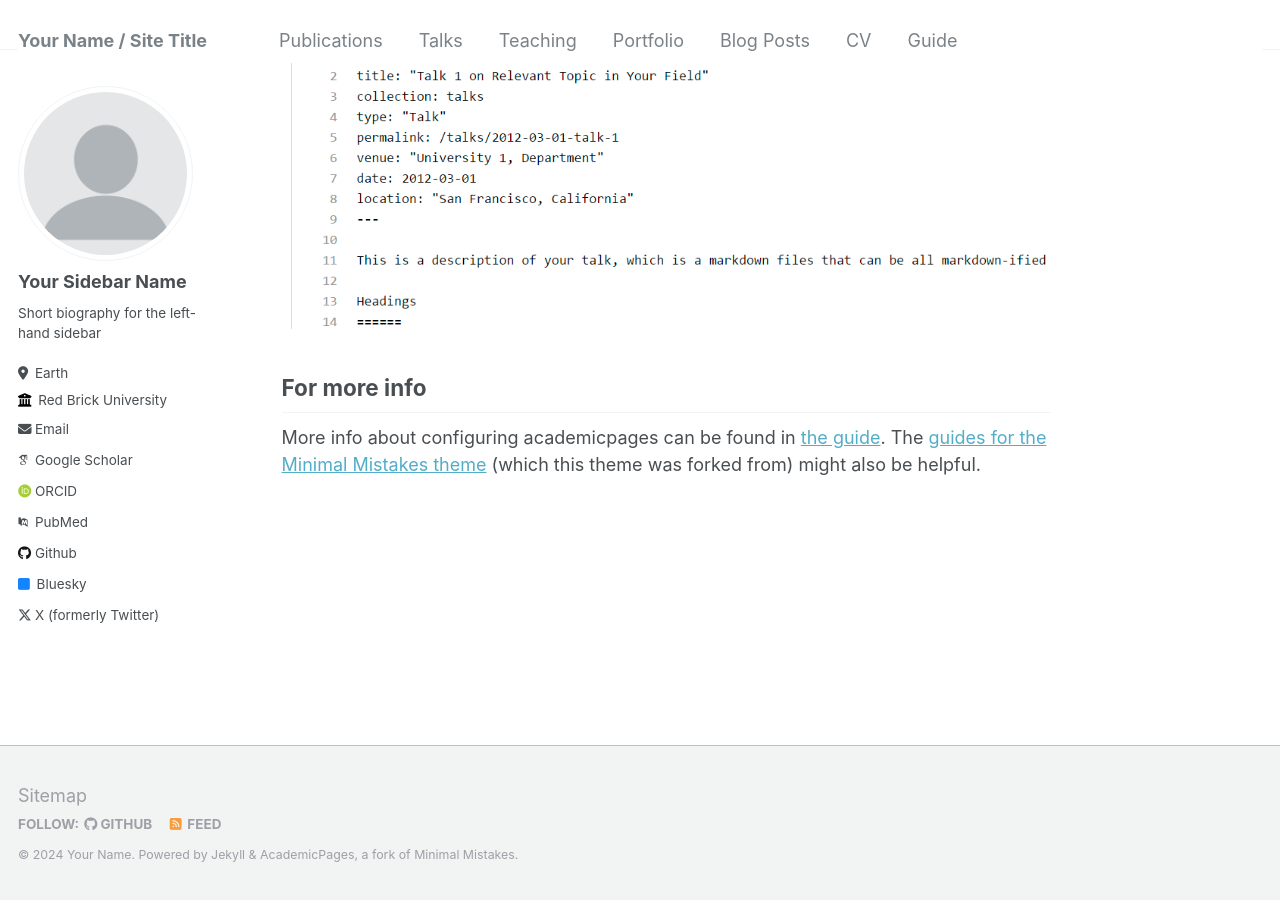
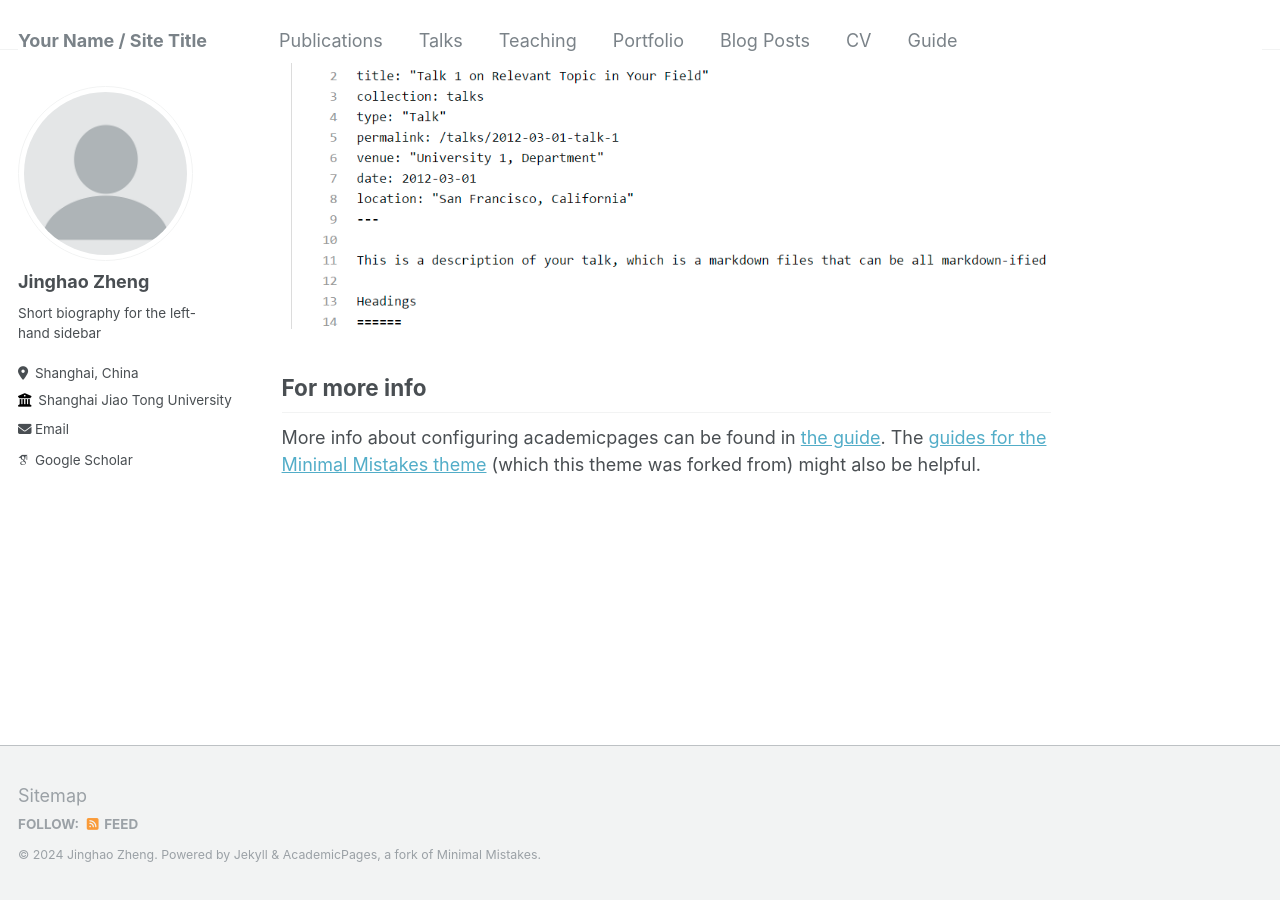
Before and after one commit to JinghaoZheng/JinghaoZheng.github.io, a Jekyll site: the page built from _pages/about.md, in a window 1280 px wide and 900 px high, scrolled down 2640 px. Built offline with Jekyll 4.4.1, drawn with Linux system fonts in a browser that asks for light colours; some web fonts are replaced.

Commit message:
Update _config.yml

```diff
--- a/_config.yml
+++ b/_config.yml
@@ -10,7 +10,7 @@
 locale                   : "en-US"
 title                    : "Your Name / Site Title"
 title_separator          : "-"
-name                     : &name "Your Name"
+name                     : &name "Jinghao Zheng"
 description              : &description "personal description"
 url                      : https://academicpages.github.io # the base hostname & protocol for your site e.g. "https://mmistakes.github.io"
 baseurl                  : "" # the subpath of your site, e.g. "/blog"
@@ -22,32 +22,32 @@ repository               : "academicpages/academicpages.github.io"
 author:
   # Biographic information
   avatar           : "profile.png"
-  name             : "Your Sidebar Name"
+  name             : "Jinghao Zheng"
   pronouns         : # example: "she/her"
   bio              : "Short biography for the left-hand sidebar"
-  location         : "Earth"
-  employer         : "Red Brick University"
+  location         : "Shanghai, China"
+  employer         : "Shanghai Jiao Tong University"
   uri              : # URL
-  email            : "none@example.org"
+  email            : "zjh20030406@sjtu.edu.cn"
 
   # Academic websites
   arxiv            : # URL - Update with the correct link to your profile
   googlescholar    : "https://scholar.google.com/citations?user=PS_CX0AAAAAJ"
   impactstory      : # URL
-  orcid            : "http://orcid.org/yourorcidurl"
-  pubmed           : "https://www.ncbi.nlm.nih.gov/pubmed/?term=john+snow"
+  orcid            : #
+  pubmed           : #
   researchgate     : # URL
 
   # Repositories and software development
   bitbucket        : # Username - Update with your username on the site
   codepen          : # Username
   dribbble         : # Username
-  github           : "academicpages"
+  github           : #
   kaggle           : # Username
   stackoverflow    : # User number or user number and name (i.e., use "1" or "1/jeff-atwood")
 
   # Social media
-  bluesky          : "bsky.app" # Replace this with you Bluesky username
+  bluesky          : # bsky.app Replace this with you Bluesky username
   facebook         : # Username
   flickr           : # Username
   foursquare       : # Username
@@ -64,7 +64,7 @@ author:
   steam            : # Username
   telegram         : # URL
   tumblr           : # Username
-  twitter          : "UniofOxford"  # Replace this with your X / Twitter handle
+  twitter          : #
   vine             : # Username
   weibo            : # Username
   wikipedia        : # Username
```
